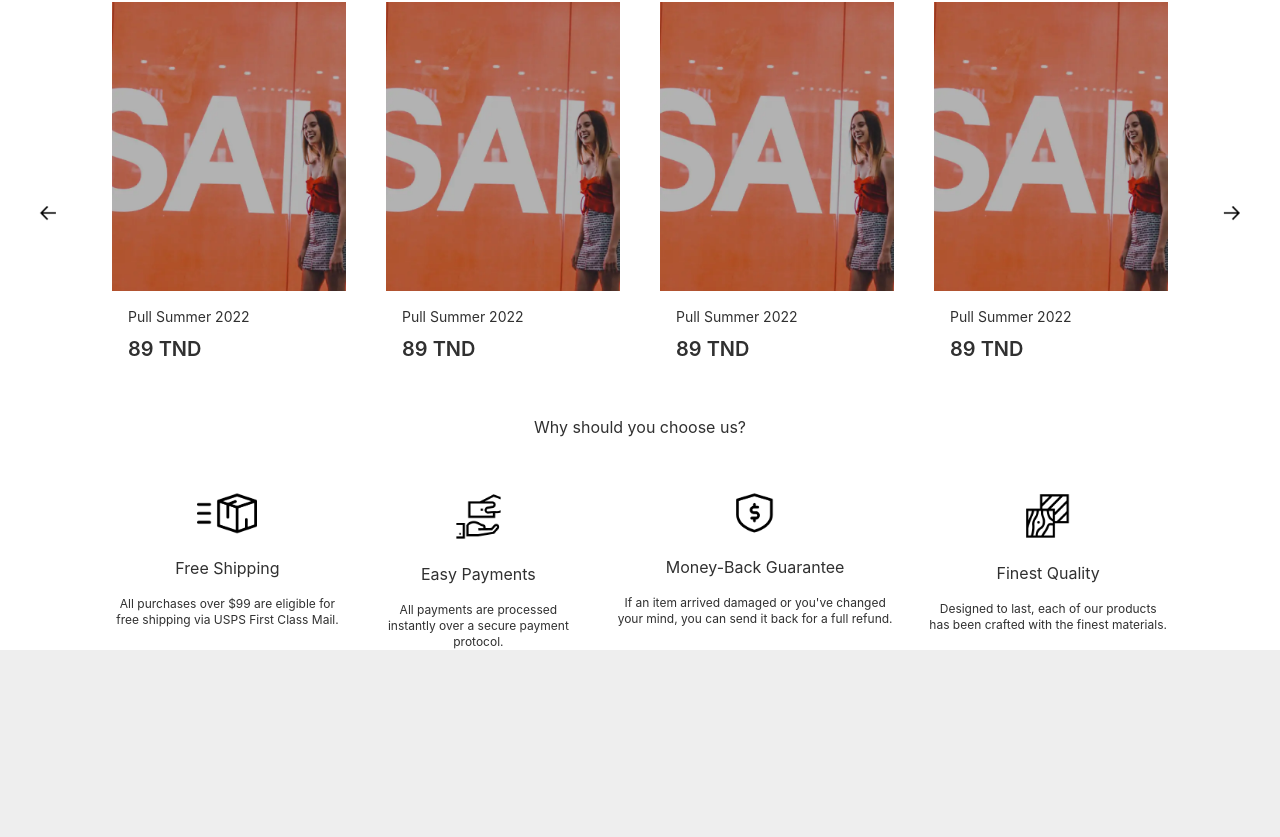
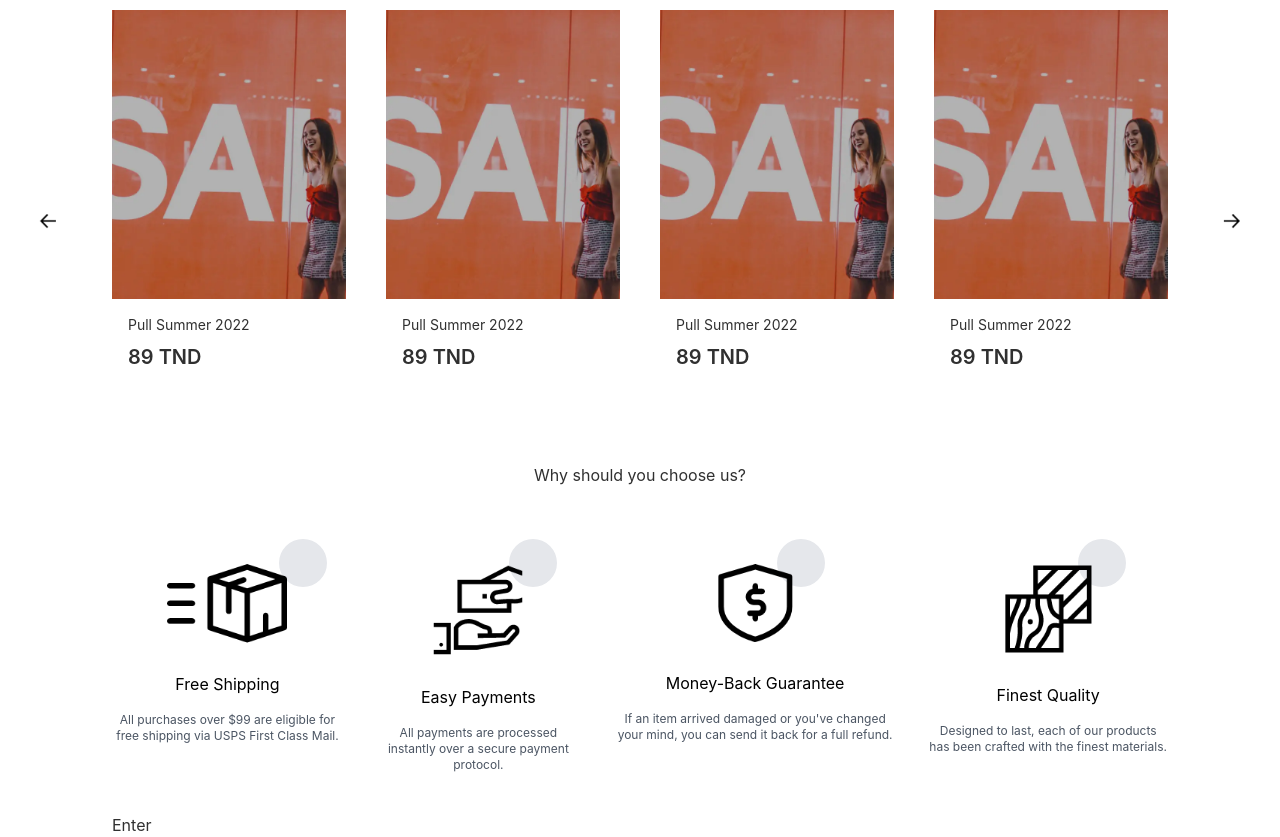
Before and after one commit to SaiefBrahim/seebrand, a Next.js app: page / in a window 1280 px wide. Shown: the part 1279-2116 px from the top of the page. Before the commit the page ends 1929 px from the top, so only its background shows below. Built offline with nearby package versions, Linux system fonts and the light colour scheme.

Commit message:
updating index page blocks

```diff
--- a/components/Chooseus.js
+++ b/components/Chooseus.js
@@ -1,60 +1,118 @@
 import Image from "next/image";
+import { useState } from "react";
 
-const Chooseus = () => {
+const Chooseus = ({ view }) => {
+  const [onChoose1, setOnChoose1] = useState("bg-gray-200");
+  const [onChoose2, setOnChoose2] = useState(false);
+  const [onChoose3, setOnChoose3] = useState(false);
+  const [onChoose4, setOnChoose4] = useState(false);
+
   return (
-    <div className=" flex flex-col items-center gap-12">
-      <h1 text-xs1>Why should you choose us?</h1>
+    <div className={`${view} flex-col items-center gap-16 mt-8`}>
+      <h1>Why should you choose us?</h1>
       <div className=" flex flex-col lg:flex-row gap-8">
-        <div className=" flex flex-col items-center gap-4 text-center text-xs">
+        <div
+          className=" flex flex-col items-center gap-4 text-center text-xs text-gray-600"
+          onMouseEnter={(e) => {
+            setOnChoose1("bg-primary");
+          }}
+          onMouseLeave={() => {
+            setOnChoose1("bg-gray-200");
+          }}
+        >
+          <div className=" relative">
+            <span
+              className={`${onChoose1} rounded-full w-12 h-12 bg-gray-200 absolute -top-3 -right-5`}
+            ></span>
             <Image
-            className=" scale-75"
+              className=" scale-75 w-auto h-auto"
               src="/chooseus/shipping.webp"
               width={80}
               height={52.25}
               alt="Free Shipping"
             />
-          <h2 className=" text-base">Free Shipping</h2>
+          </div>
+          <h2 className=" text-base text-black">Free Shipping</h2>
           <p>
             All purchases over $99 are eligible for free shipping via USPS First
             Class Mail.
           </p>
         </div>
-        <div className=" flex flex-col items-center gap-4 text-center text-xs">
+        <div
+          className=" flex flex-col items-center gap-4 text-center text-xs text-gray-600"
+          onMouseEnter={(e) => {
+            setOnChoose2("bg-primary");
+          }}
+          onMouseLeave={() => {
+            setOnChoose2("bg-gray-200");
+          }}
+        >
+          <div className=" relative">
+            <span
+              className={`${onChoose2} rounded-full w-12 h-12 bg-gray-200 flex absolute -top-3 -right-5`}
+            ></span>
             <Image
-            className=" scale-75"
+              className=" scale-75 w-auto h-auto"
               src="/chooseus/payments.webp"
               width={59}
               height={59}
               alt="Easy Payments"
             />
-          <h2 className=" text-base">Easy Payments</h2>
+          </div>
+          <h2 className=" text-base text-black">Easy Payments</h2>
           <p>
             All payments are processed instantly over a secure payment protocol.
           </p>
         </div>
-        <div className=" flex flex-col items-center gap-4 text-center text-xs">
+        <div
+          className=" flex flex-col items-center gap-4 text-center text-xs text-gray-600"
+          onMouseEnter={(e) => {
+            setOnChoose3("bg-primary");
+          }}
+          onMouseLeave={() => {
+            setOnChoose3("bg-gray-200");
+          }}
+        >
+          <div className=" relative">
+            <span
+              className={`${onChoose3} rounded-full w-12 h-12 bg-gray-200  flex absolute -top-3 -right-5`}
+            ></span>
             <Image
-            className=" scale-75"
+              className=" scale-75 w-auto h-auto"
               src="/chooseus/warranty.webp"
               width={49.26}
               height={52}
               alt="Money-Back Guarantee"
             />
-          <h2 className=" text-base">Money-Back Guarantee</h2>
+          </div>
+          <h2 className=" text-base text-black">Money-Back Guarantee</h2>
           <p>
             If an item arrived damaged or you&apos;ve changed your mind, you can
             send it back for a full refund.
           </p>
         </div>
-        <div className=" flex flex-col items-center gap-4 text-center text-xs">
+        <div
+          className=" flex flex-col items-center gap-4 text-center text-xs text-gray-600"
+          onMouseEnter={(e) => {
+            setOnChoose4("bg-primary");
+          }}
+          onMouseLeave={() => {
+            setOnChoose4("bg-gray-200");
+          }}
+        >
+          <div className=" relative">
+            <span
+              className={`${onChoose4} rounded-full w-12 h-12 flex bg-gray-200 absolute -top-3 -right-5`}
+            ></span>
             <Image
-            className=" scale-75"
+              className=" scale-75 w-auto h-auto"
               src="/chooseus/materials.webp"
               width={57.33}
               height={58}
               alt="Finest Quality"
             />
-          <h2 className=" text-base">Finest Quality</h2>
+          </div>
+          <h2 className=" text-base text-black">Finest Quality</h2>
           <p>
             Designed to last, each of our products has been crafted with the
             finest materials.
--- /dev/null
+++ b/components/Todaypicks.js
@@ -0,0 +1,5 @@
+const Todaypicks = () => {
+  return <div>Enter</div>;
+};
+
+export default Todaypicks;
--- a/pages/index.js
+++ b/pages/index.js
@@ -3,6 +3,7 @@ import Announcements from "../components/Announcements";
 import Chooseus from "../components/Chooseus";
 import ProductsSlider from "../components/ProductsSlider";
 import Slider from "../components/Slider";
+import Todaypicks from "../components/Todaypicks";
 
 const Home = () => {
   return (
@@ -14,10 +15,12 @@ const Home = () => {
       </Head>
       <div>
         <Slider />
-        <div className=" mt-8 lg:mt-14 mx-10 lg:mx-28 flex flex-col gap-8">
+        <div className=" mt-8 lg:mt-14 mx-10 lg:mx-28 flex flex-col gap-10">
           <Announcements />
           <ProductsSlider />
-          <Chooseus />
+          <Chooseus view="hidden lg:flex" />
+          <Todaypicks />
+          <Chooseus view="flex lg:hidden" />
         </div>
       </div>
     </div>
```
Lines whose indentation alone changed are shown as unchanged.
